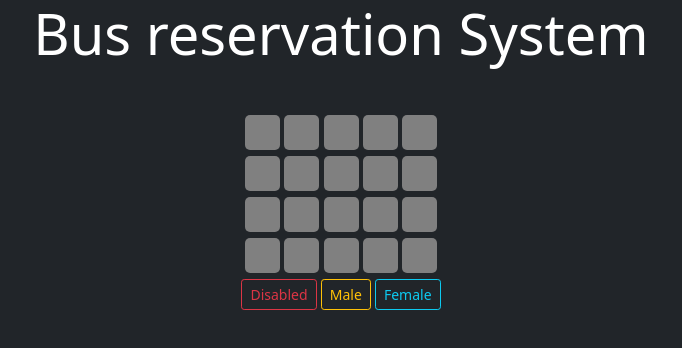
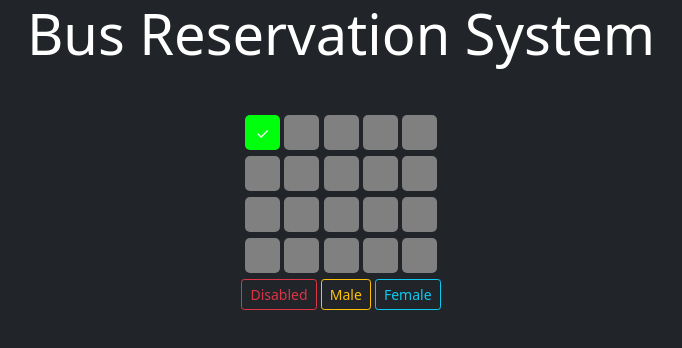
Before and after one commit to mehraTusharRevclerx/bus-reservation, a plain HTML site: page bus-reservation/index.html in a window 1280 px wide. In both pictures the pointer is over the input 561 px from the left and 132 px from the top of the page. Shown: the whole page, without its empty margins (299-981 px from the left). Drawn offline with nearby package versions, Linux system fonts and the light colour scheme.

Commit message:
Add files via upload

```diff
--- a/bus-reservation/css/style.css
+++ b/bus-reservation/css/style.css
@@ -12,6 +12,7 @@ input[type="checkbox"] {
   background: gray;
   position: relative;
   border-radius: 5px;
+  transition: box-shadow 0.3s;
 }
 input[type="checkbox"]:checked {
   background: rgb(0, 255, 13);
@@ -50,3 +51,25 @@ input[type="checkbox"]:checked:after {
 .busSeatInfo {
   display: none;
 }
+
+.cursor {
+  cursor: not-allowed;
+}
+
+input[type="checkbox"]:hover::after {
+  content: "\2713";
+  color: #fff;
+  /* The following positions my tick in the center,
+  * but you could just overlay the entire box
+  * with a full after element with a background if you want to */
+  position: absolute;
+  left: 50%;
+  top: 50%;
+  -webkit-transform: translate(-50%, -50%);
+  -moz-transform: translate(-50%, -50%);
+  -ms-transform: translate(-50%, -50%);
+  transform: translate(-50%, -50%);
+}
+input[type="checkbox"]:hover {
+  background: rgb(0, 255, 13);
+}
--- a/bus-reservation/index.html
+++ b/bus-reservation/index.html
@@ -15,7 +15,7 @@
   </head>
   <body class="bg-dark text-white">
     <header class="container">
-      <div class="text-center display-4">Bus reservation System</div>
+      <div class="text-center display-4">Bus Reservation System</div>
     </header>
     <main>
       <div
--- a/bus-reservation/js/script.js
+++ b/bus-reservation/js/script.js
@@ -13,7 +13,6 @@ const maleArr = new Array();
 const femaleArr = new Array();
 const allSeats = document.querySelectorAll("input[type='checkbox']");
 function mainFun(e) {
-  document.querySelector(".busSeatInfo").style.display = "block";
   allSeats.forEach((seat) => {
     if (seat.checked && e.target.id === "disabledBtn") {
       seat.style.backgroundColor = "#dc3545";
@@ -37,7 +36,9 @@ function mainFun(e) {
       seat.checked = false;
       seat.setAttribute("disabled", "true");
       console.log("female");
-    } else {
+    }
+    if (seat.hasAttribute("disabled")) {
+      seat.classList.add("cursor");
     }
   });
 }
@@ -59,6 +60,8 @@ document.querySelector("#femaleBtn").addEventListener("click", (e) => {
   busSeatInfoFun();
 });
 function busSeatInfoFun() {
+  document.querySelector(".busSeatInfo").style.display = "block";
+
   document.querySelector(
     "#totalSeatInfo"
   ).innerHTML = `Total Seats: ${allSeats.length}`;
```
Lines whose indentation alone changed are shown as unchanged.
